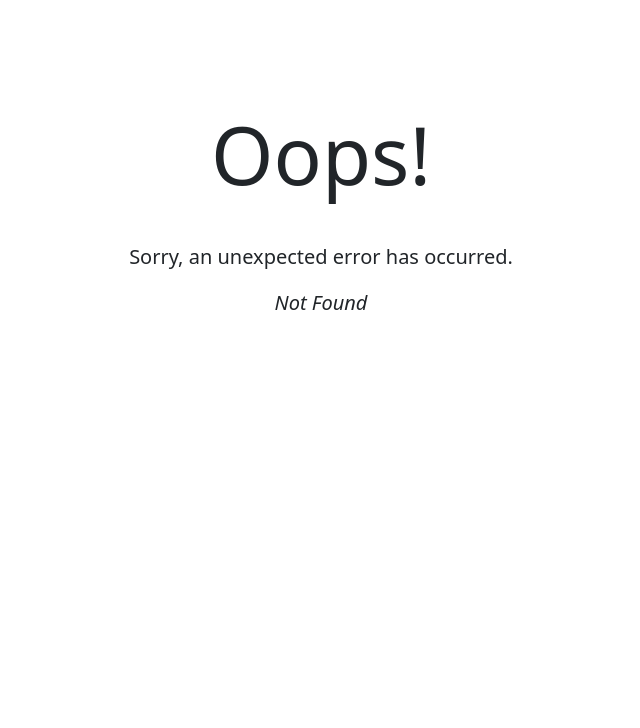
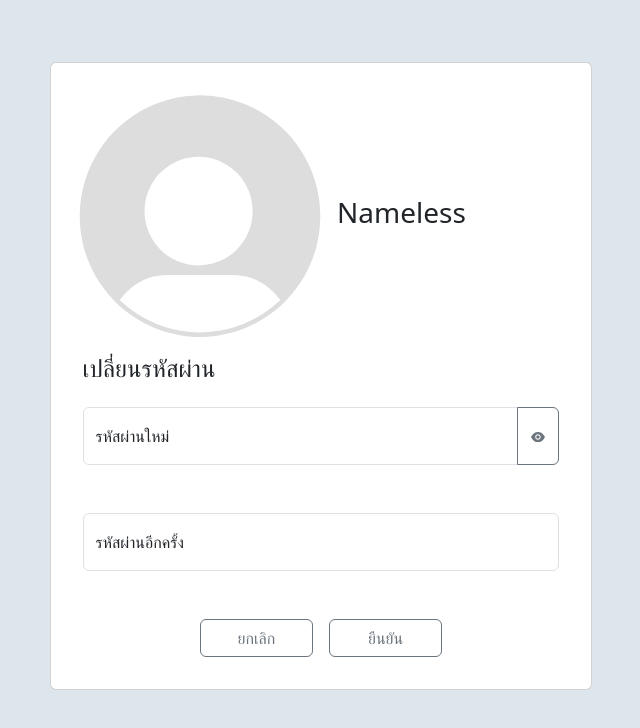
Before and after one commit to sophonwit379/Games-Commu, a React (Vite) app in the folder GameCommu-Client/: page /setting in a window 1280 px wide. Before the commit this address had no page. Shown: the top 728 px of the page, without its empty margins (319-959 px from the left). Built offline with nearby package versions, Linux system fonts and the light colour scheme.

Commit message:
add setting page

```diff
--- a/GameCommu-Client/src/pages/HomePage/HomePage.css
+++ b/GameCommu-Client/src/pages/HomePage/HomePage.css
@@ -15,6 +15,7 @@
 .custom-nav-dropdown .dropdown-menu{
     border-radius: 0;
     padding: 0;
+    padding-top: 0.2rem;
     border-color: #526D82;
     background-color: #27374D;
 }
--- a/GameCommu-Client/src/pages/HomePage/HomePage.jsx
+++ b/GameCommu-Client/src/pages/HomePage/HomePage.jsx
@@ -1,20 +1,24 @@
-import { Navbar,Container,Form,Button,Row,Col, Card } from 'react-bootstrap';
+import { Navbar,Container,Form,Button,Row,Col,Card,Image } from 'react-bootstrap';
 import { Link,useNavigate } from 'react-router-dom';
 import gLogo from '../../assets/game-credits-game-logo.svg';
 import './HomePage.css'
 import Post from '../../components/Post';
 import { useState,useRef } from 'react';
 import GamePanel from '../../components/GamePanel/GamePanel';
-import { IoCreateOutline,IoSearchCircleOutline,IoLogOutOutline } from "react-icons/io5";
-import { AiOutlineUser,AiOutlineProfile } from "react-icons/ai";
+import { IoCreateOutline,IoSearchCircleOutline,IoLogOutOutline,IoSettingsOutline } from "react-icons/io5";
 import { toast } from 'react-toastify';
 import NavDropdown from 'react-bootstrap/NavDropdown';
 import Nav from 'react-bootstrap/Nav';
+import default_pfp from '../../assets/Default_pfp.svg'
 
 function HomePage() {
   const navigate = useNavigate();
   const [modalShow, setModalShow] = useState(false);
   const modalFormRef = useRef(null);
+  const username = 'Nameless'
+  const userprofile = <div className='d-flex justify-content-center align-items-center'>
+                        <Image src={default_pfp} width={45} className='mr-1' roundedCircle/>{username}
+                      </div>
 
   const handleLogout = () => {
     navigate('/');
@@ -57,10 +61,10 @@ function HomePage() {
                 <IoSearchCircleOutline size={25}/> Search
               </Button>
             </Form>
-            <NavDropdown title={<div className='d-flex justify-content-center align-items-center'><AiOutlineUser size={25}/> Username</div>} className='custom-nav-dropdown'>
+            <NavDropdown title={userprofile} className='custom-nav-dropdown'>
               <NavDropdown.Item >
-                <Button className='bt-link'>
-                  <AiOutlineProfile size={25} className='icon-m'/> โปรไฟล์
+                <Button onClick={()=> navigate(`/setting`)} className='bt-link'>
+                  <IoSettingsOutline size={25} className='icon-m'/> ตั้งค่า
                 </Button>
                 <Button className='bt-link' onClick={handleLogout}>
                   <IoLogOutOutline size={25} className='icon-m'/> ออกจากระบบ
--- /dev/null
+++ b/GameCommu-Client/src/pages/SettingPage/SettingPage.css
@@ -0,0 +1,3 @@
+.main{
+    background-color: #DDE6ED;
+}
--- /dev/null
+++ b/GameCommu-Client/src/pages/SettingPage/SettingPage.jsx
@@ -0,0 +1,118 @@
+import { Card, Container,Image,InputGroup,Form,FloatingLabel,Button } from "react-bootstrap";
+import default_pfp from '../../assets/default_pfp.svg'
+import useTogglePassword from '../../hooks/use-toggle-password';
+import * as formik from 'formik';
+import * as yup from 'yup';
+import { AiFillEye,AiFillEyeInvisible } from "react-icons/ai";
+import { useNavigate } from "react-router-dom";
+import './SettingPage.css';
+
+function SettingPage() {
+    const { Formik } = formik;
+    const { showPwd,togglePwd } = useTogglePassword();
+    const navigate = useNavigate();
+    const username = 'Nameless';
+
+    const validationSchema = yup.object().shape({
+        password: yup
+          .string()
+          .min(8, 'รหัสผ่านต้องมีอย่างน้อย 8 ตัว')
+          .matches(/[0-9]/, 'รหัสผ่านต้องมีตัวเลขอย่างน้อย 1 ตัว')
+          .matches(/[A-Za-z]/, 'รหัสผ่านต้องมีตัวอักษรภาษาอังกฤษอย่างน้อย 1 ตัว')
+          .required('กรุณากรอกรหัสผ่าน'),
+        confirmPassword: yup.string()
+        .oneOf([yup.ref('password'), null], 'รหัสผ่านไม่ตรงกัน')
+        .required('กรุณากรอกรหัสผ่านอีกครั้ง'),
+      });
+
+    const initialValues = {
+        password: '',
+        confirmPassword:'',
+    };
+
+
+    const onSubmit = (values) => {
+        console.log(values);
+    };
+
+    return (
+        <Container className="min-vw-100 min-vh-100 d-flex justify-content-center align-items-center main">
+            <Card className="mb-5 p-3">
+                <Container className="d-flex flex-row align-items-center mt-3">
+                    <Image src={default_pfp} className="w-50" alt="profile-image" roundedCircle/>
+                    <h3 className="ml-3">{username}</h3>
+                </Container>
+                <Card.Body>
+                    <h4 className="mb-4">เปลี่ยนรหัสผ่าน</h4>
+                    <Formik
+                        validationSchema={validationSchema}
+                        initialValues={initialValues}
+                        onSubmit={onSubmit}
+                        validateOnBlur={false}
+                    >
+                        {({handleSubmit,handleChange,values, errors}) => (
+                        <Form noValidate onSubmit={handleSubmit} className="d-flex flex-column">
+                            <InputGroup className="mb-5">
+                                <FloatingLabel controlId="floatingPassword" label="รหัสผ่านใหม่">
+                                    <Form.Control
+                                    type={showPwd ? 'text' : 'password'}
+                                    placeholder="Password"
+                                    name="password"
+                                    value={values.password}
+                                    onChange={handleChange}
+                                    isInvalid={!!errors.password}
+                                    />
+                                <Form.Control.Feedback type="invalid" className="position-absolute">
+                                    {errors.password}
+                                </Form.Control.Feedback>
+
+                                </FloatingLabel>
+                                <Button
+                                    id='bt'
+                                    variant="outline-secondary"
+                                    onClick={togglePwd}
+                                >
+                                {showPwd ? <AiFillEyeInvisible/> : <AiFillEye/>}
+                                </Button>
+                            </InputGroup>
+                            <InputGroup className="mb-4">
+                                <FloatingLabel controlId="confirmPassword" label="รหัสผ่านอีกครั้ง">
+                                    <Form.Control
+                                    type={showPwd ? 'text' : 'password'}
+                                    placeholder="confirmPassword"
+                                    name="confirmPassword"
+                                    value={values.confirmPassword}
+                                    onChange={handleChange}
+                                    isInvalid={!!errors.confirmPassword}
+                                    />
+                                <Form.Control.Feedback type="invalid" className="position-absolute">
+                                    {errors.confirmPassword}
+                                </Form.Control.Feedback>
+                                </FloatingLabel>
+                            </InputGroup>
+                            <Container className="mt-4 d-flex justify-content-center" fluid>
+                                <Button
+                                    className="mr-3 w-25"
+                                    variant="outline-secondary"
+                                    onClick={ ()=> navigate('/home')}
+                                >
+                                    ยกเลิก
+                                </Button>
+                                <Button
+                                    className="w-25"
+                                    variant="outline-secondary"
+                                    type="submit"
+                                >
+                                    ยืนยัน
+                                </Button>
+                            </Container>
+                        </Form>
+                        )}
+                    </Formik>
+                </Card.Body>
+            </Card>
+        </Container>
+    )
+}
+
+export default SettingPage;
--- a/GameCommu-Client/src/pages/router.jsx
+++ b/GameCommu-Client/src/pages/router.jsx
@@ -7,6 +7,7 @@ import HomePage from "./HomePage/HomePage";
 import SelectGamesPage from "./SelectGamesPage/SelectGamesPage";
 import AdminPage from "./AdminPage/AdminPage"
 import TablePages from "./AdminPage/TablePages";
+import SettingPage from "./SettingPage/SettingPage";
 
 export  const router  = createBrowserRouter([
     {
@@ -17,16 +18,23 @@ export  const router  = createBrowserRouter([
         {
           path: "login",
           element: <LoginPage />,
+          errorElement: <ErrorPage />,
         },
         {
           path: "register",
           element: <RegisterPage />,
+          errorElement: <ErrorPage />,
         },
       ],
     },
     {
       path: "home",
       element: <HomePage/>,
+      errorElement: <ErrorPage />,
+    },
+    {
+      path: "setting",
+      element: <SettingPage/>,
       errorElement: <ErrorPage />,
     },
     {
```
Also changed, not shown: GameCommu-Client/src/assets/default_pfp.svg (added).
